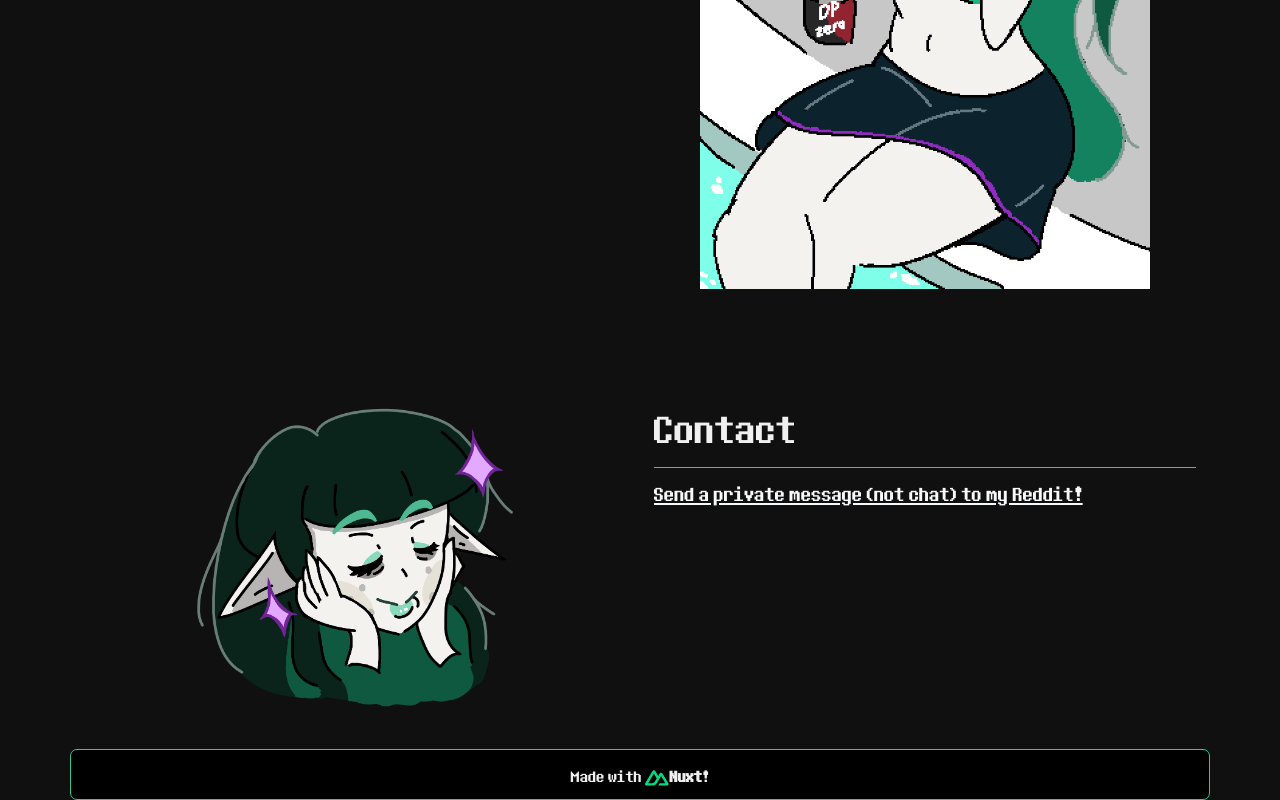
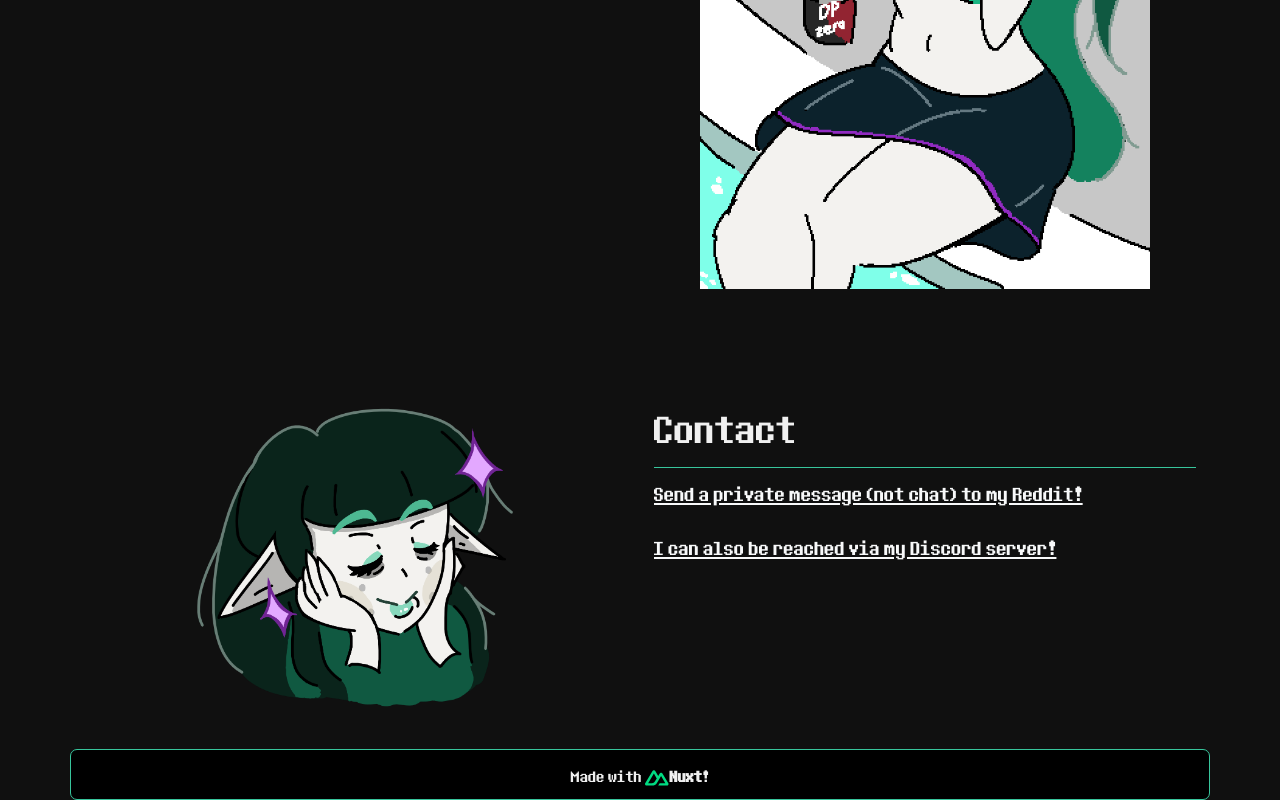
Before and after one commit to BlossomiShymae/BlossomiShymae.github.io, a Nuxt app: page / in a window 1280 px wide. Shown: the part 1673-2473 px from the top of the page. Built offline with nearby package versions, Linux system fonts and the light colour scheme.

Commit message:
Add Discord mention

```diff
--- a/pages/index.vue
+++ b/pages/index.vue
@@ -66,6 +66,7 @@
       <div class="col-lg-6">
         <h1 class="border-bottom pb-2">Contact</h1>
         <p class="lead"><a href="https://old.reddit.com/user/BlossomiShymae/" class="text-light">Send a private message (not chat) to my Reddit!</a></p>
+        <p class="lead"><a href="https://discord.gg/chEvEX5J4E" class="text-light">I can also be reached via my Discord server!</a></p>
       </div>
     </div>
 
```
